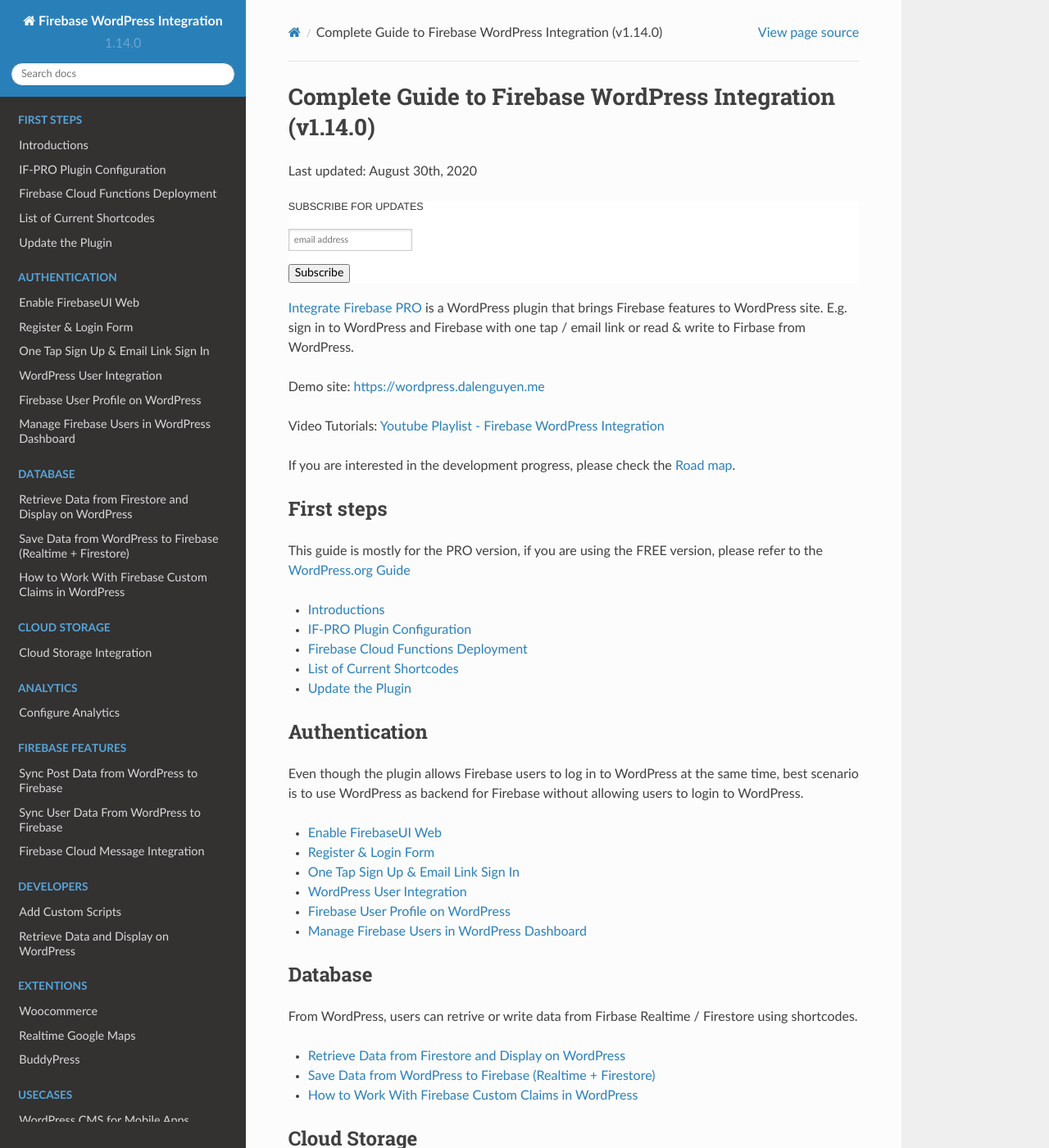
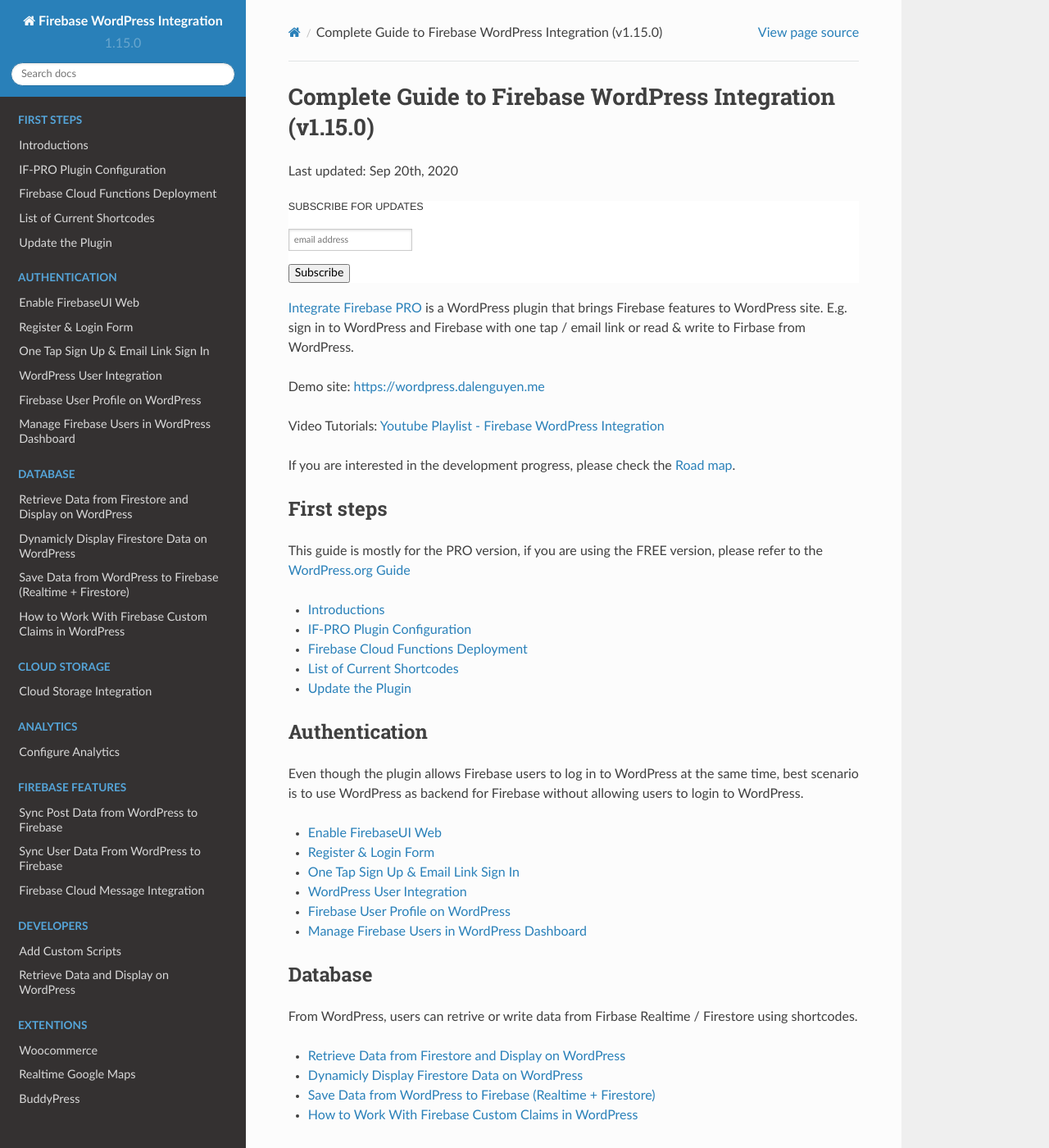
Before and after one commit to dalenguyen/firebase-wordpress-docs, a Sphinx documentation site: the page built from docs/index.rst, in a window 1280 px wide and 1400 px high. Shown: the whole window at 82% size. Built offline with Sphinx 7.4.7 and the Read the Docs theme 2.0.0, drawn with Linux system fonts in a browser that asks for light colours; comment, search, counter and statistics services are not loaded.

Commit message:
Added guide for v1.15.0

```diff
--- a/docs/conf.py
+++ b/docs/conf.py
@@ -22,7 +22,7 @@
 author = u'Dale Nguyen'
 
 # The short X.Y version
-version = '1.14.0'
+version = '1.15.0'
 release = version
 
 # -- General configuration ---------------------------------------------------
--- a/docs/index.rst
+++ b/docs/index.rst
@@ -1,10 +1,10 @@
-Complete Guide to Firebase WordPress Integration (v1.14.0)
+Complete Guide to Firebase WordPress Integration (v1.15.0)
 ==========================================================
 
 .. meta::
    :description lang=en: Guide on how to integrate Firebase to WordPress.
 
-Last updated: August 30th, 2020
+Last updated: Sep 20th, 2020
 
 .. raw:: html
 
@@ -93,6 +93,8 @@
 From WordPress, users can retrive or write data from Firbase Realtime / Firestore using shortcodes.
 
 * :doc:`/database/retrieve-data-from-firestore`
+* :doc:`/database/dynamicly-display-from-firestore`
+
 * :doc:`/database/save-data-realtime-firestore`
 * :doc:`/database/work-with-firebase-custom-claims`
 
@@ -102,6 +104,7 @@
    :caption: Database
 
    /database/retrieve-data-from-firestore
+   /database/dynamicly-display-from-firestore
    /database/save-data-realtime-firestore
    /database/work-with-firebase-custom-claims
 
```
Also changed, not shown: docs/database/dynamicly-display-from-firestore.rst (added, +56 -0 lines), docs/intro/shortcode-list.rst (+4 -1 lines), docs/misc/changelog.rst (+12 -0 lines).
